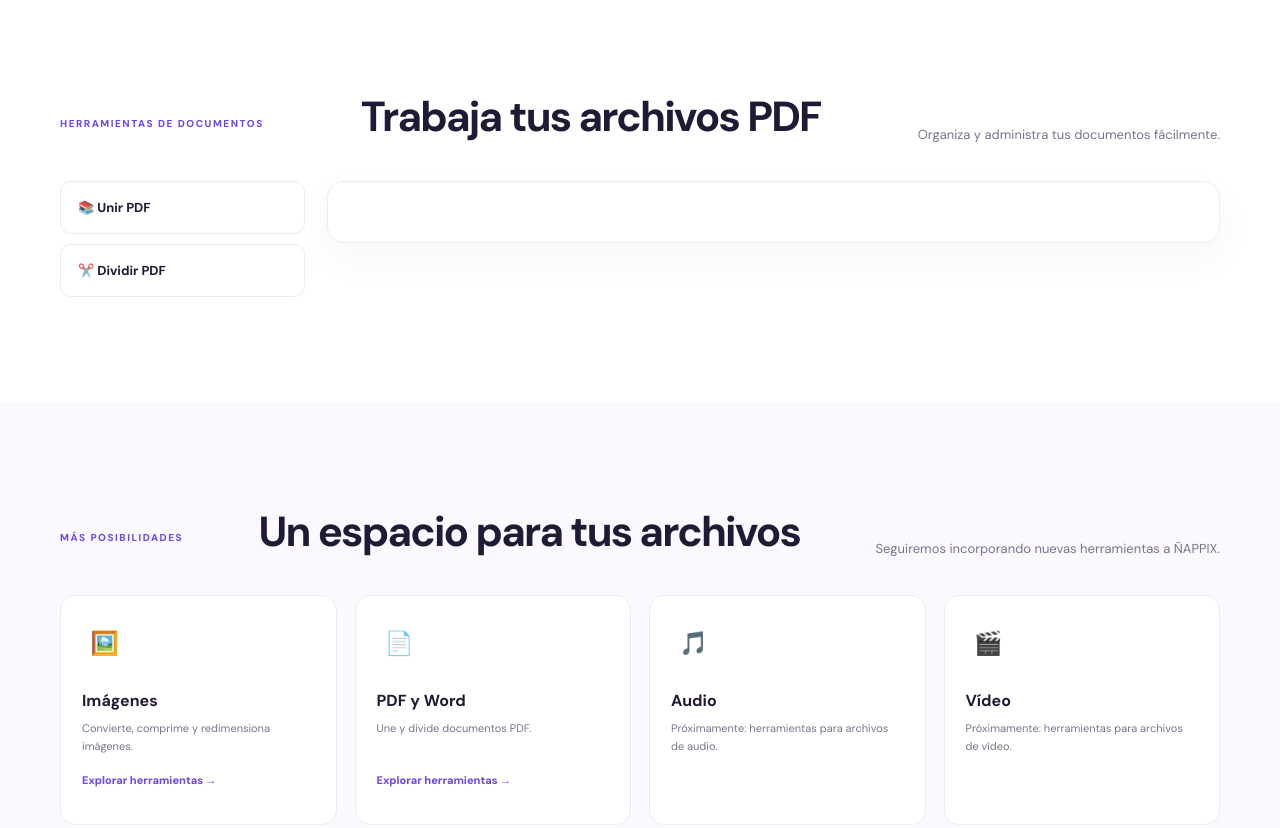
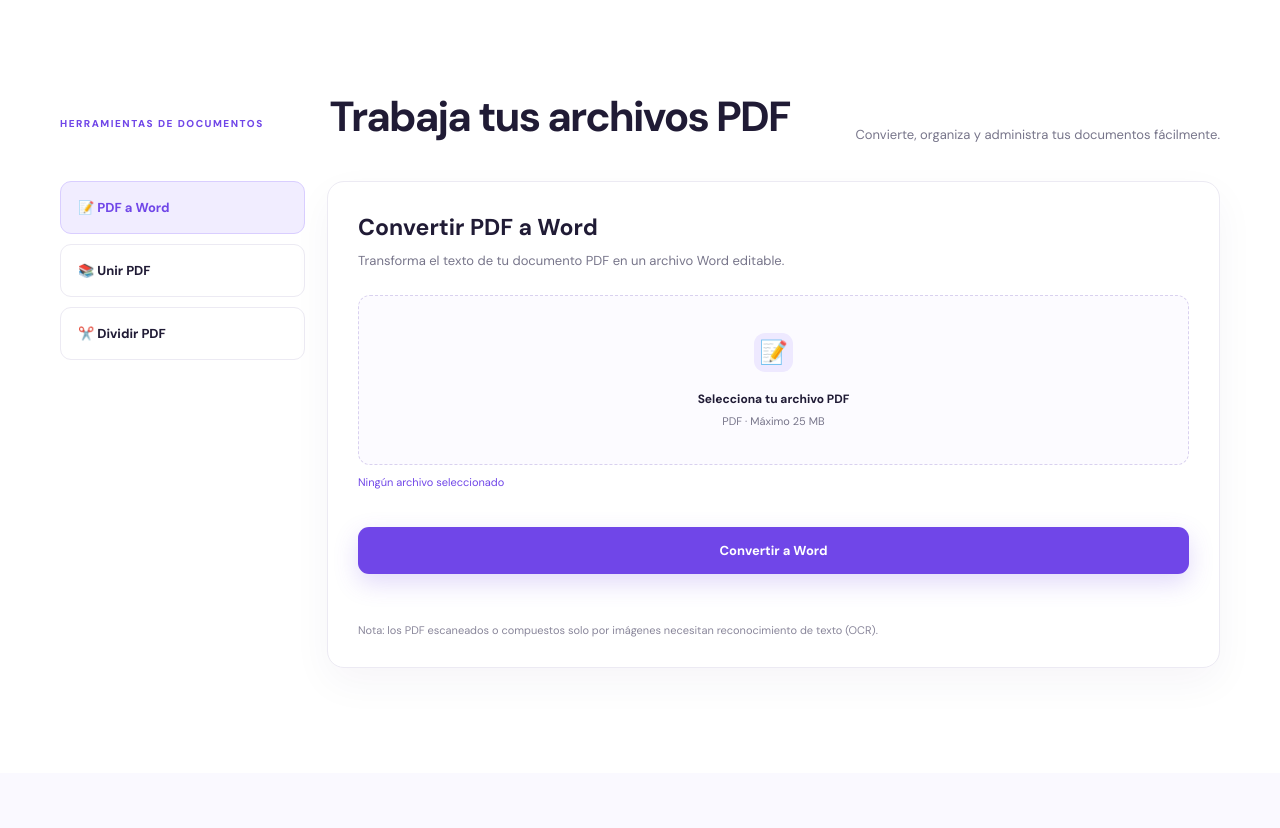
Before and after one commit to mundochatoficialapp/nappix, a website: page public/index.html in a window 1280 px wide. Shown: the part 1620-2448 px from the top of the page. Drawn offline with Linux system fonts and the light colour scheme.

Commit message:
Update index.html

```diff
--- a/public/index.html
+++ b/public/index.html
@@ -18,6 +18,7 @@
     <nav id="mainNav">
       <a href="#inicio">Inicio</a>
       <a href="#imagenes">Imágenes</a>
+      <a href="#pdf">PDF y Word</a>
       <a href="#herramientas">Herramientas</a>
       <a href="#nosotros">Nosotros</a>
     </nav>
@@ -135,17 +136,43 @@
     <div class="section-heading">
       <span class="eyebrow">HERRAMIENTAS DE DOCUMENTOS</span>
       <h2>Trabaja tus archivos PDF</h2>
-      <p>Organiza y administra tus documentos fácilmente.</p>
+      <p>Convierte, organiza y administra tus documentos fácilmente.</p>
     </div>
 
     <div class="tool-layout">
       <aside class="tool-menu">
+        <button class="tool-tab active" data-tool="pdfword">📝 PDF a Word</button>
         <button class="tool-tab" data-tool="merge">📚 Unir PDF</button>
         <button class="tool-tab" data-tool="split">✂️ Dividir PDF</button>
       </aside>
 
       <div class="tool-panel">
 
+        <!-- PDF A WORD -->
+        <div class="tool-content active" id="panel-pdfword">
+          <h3>Convertir PDF a Word</h3>
+          <p>Transforma el texto de tu documento PDF en un archivo Word editable.</p>
+
+          <form id="pdfWordForm" data-endpoint="/api/pdf/to-word">
+            <label class="upload-area" for="pdfWordFile">
+              <span class="upload-icon">📝</span>
+              <strong>Selecciona tu archivo PDF</strong>
+              <span>PDF · Máximo 25 MB</span>
+            </label>
+
+            <input type="file" id="pdfWordFile" name="file" accept="application/pdf" required>
+
+            <p class="file-name" id="pdfWordFileName">Ningún archivo seleccionado</p>
+
+            <button class="primary-button action-button" type="submit">Convertir a Word</button>
+
+            <p class="form-message" id="pdfWordMessage" aria-live="polite"></p>
+
+            <p class="hero-note">Nota: los PDF escaneados o compuestos solo por imágenes necesitan reconocimiento de texto (OCR).</p>
+          </form>
+        </div>
+
+        <!-- UNIR PDF -->
         <div class="tool-content" id="panel-merge">
           <h3>Unir archivos PDF</h3>
           <p>Combina varios documentos en un solo archivo PDF.</p>
@@ -166,6 +193,7 @@
           </form>
         </div>
 
+        <!-- DIVIDIR PDF -->
         <div class="tool-content" id="panel-split">
           <h3>Dividir archivo PDF</h3>
           <p>Extrae las páginas que necesitas de un documento.</p>
@@ -223,7 +251,7 @@
       <article class="category-card">
         <div class="category-icon">📄</div>
         <h3>PDF y Word</h3>
-        <p>Une y divide documentos PDF.</p>
+        <p>Convierte PDF a Word, une y divide documentos.</p>
         <a href="#pdf">Explorar herramientas →</a>
       </article>
 
```
